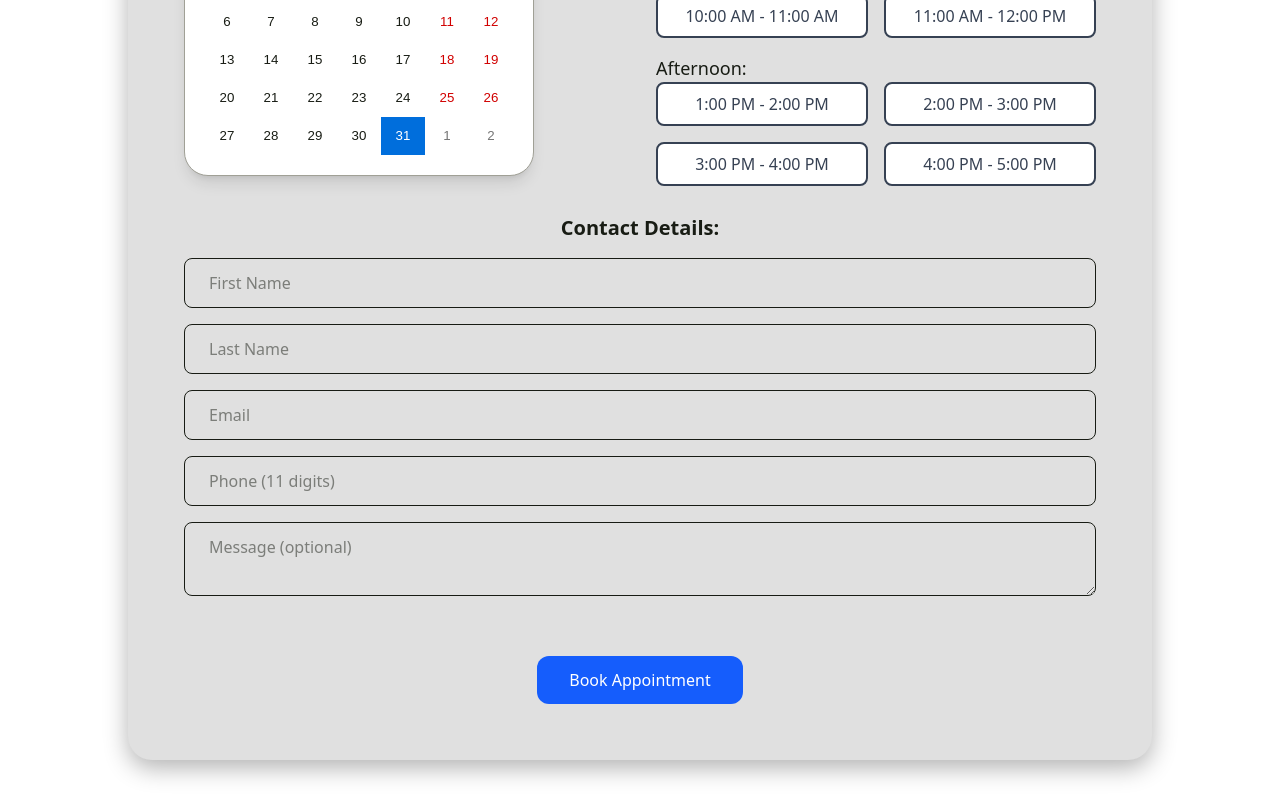
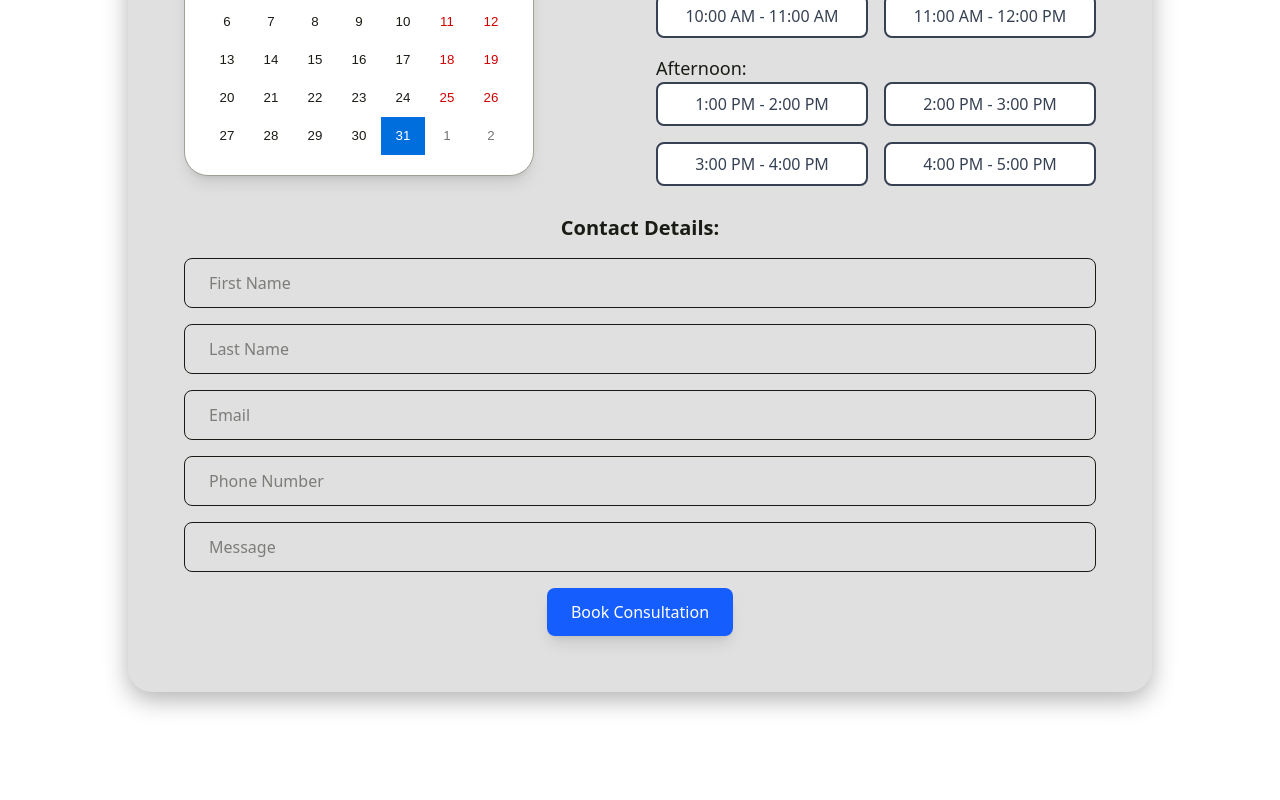
Before and after one commit to princeprog/pach-drugmart, a React (Vite) app: page /booking in a window 1280 px wide. Shown: the part 1193-1993 px from the top of the page. After the commit the page ends 1925 px from the top, so only its background shows below. Built offline with nearby package versions, Linux system fonts and the light colour scheme; no server answers; a web font is replaced by a local one.

Commit message:
User Booking Page Update
Date and Time error Fix

```diff
--- a/src/Routess.jsx
+++ b/src/Routess.jsx
@@ -41,7 +41,7 @@ export default function Routess() {
                 <Route path="schedule" element={<Schedule/>}></Route>
                 <Route path="messages" element={<Messages/>}></Route>
                 <Route path="user-management" element={<UserManagement/>}></Route>
-                <Route path="adminBookings" element={<AdminBookings/>}></Route>
+                <Route path="adminbookings" element={<AdminBookings/>}></Route>
             </Route>
         </Routes>
     )
--- a/src/admin pages/adminBookings/adminBookings.jsx
+++ b/src/admin pages/adminBookings/adminBookings.jsx
@@ -36,7 +36,6 @@ export default function AdminBookings() {
     const applyFilters = (date, query) => {
         let filtered = bookings;
 
-
         if (date) {
             filtered = filtered.filter((booking) => {
                 const bookingDate = new Date(booking.consultationDate);
@@ -44,7 +43,6 @@ export default function AdminBookings() {
                 return bookingDate.toISOString().split("T")[0] === filterDate.toISOString().split("T")[0];
             });
         }
-
 
         if (query) {
             filtered = filtered.filter((booking) => {
@@ -60,6 +58,13 @@ export default function AdminBookings() {
         setDateFilter("");
         setSearchQuery("");
         setFilteredBookings(bookings);
+    };
+
+    const formatTime = (time) => {
+        const [hours, minutes] = time.split(":");
+        const date = new Date();
+        date.setHours(hours, minutes);
+        return date.toLocaleTimeString([], { hour: "2-digit", minute: "2-digit", hour12: true });
     };
 
     return (
@@ -118,15 +123,10 @@ export default function AdminBookings() {
                             <tbody>
                                 {filteredBookings.length > 0 ? (
                                     filteredBookings.map((booking, index) => (
-                                        <tr
-                                            key={booking.id}
-                                            className={`${
-                                                index % 2 === 0 ? "bg-white" : "bg-gray-50"
-                                            } hover:bg-gray-200 transition-colors duration-200`}
-                                        >
+                                        <tr key={booking.id} className={`${index % 2 === 0 ? "bg-white" : "bg-gray-50"} hover:bg-gray-200 transition-colors duration-200`}>
                                             <td className="px-6 py-4 border-b border-gray-200">{`${booking.user.firstname} ${booking.user.lastname}`}</td>
                                             <td className="px-6 py-4 border-b border-gray-200">{new Date(booking.consultationDate).toLocaleDateString()}</td>
-                                            <td className="px-6 py-4 border-b border-gray-200">{booking.consultationTime}</td>
+                                            <td className="px-6 py-4 border-b border-gray-200">{formatTime(booking.consultationTime)}</td>
                                             <td className="px-6 py-4 border-b border-gray-200">{booking.googleMeetLink ? "Online" : "Onsite"}</td>
                                         </tr>
                                     ))
--- a/src/pages/Booking/Booking.jsx
+++ b/src/pages/Booking/Booking.jsx
@@ -39,7 +39,6 @@ function Modal({ message, isOpen, onClose }) {
     );
 }
 
-
 export default function Booking() {
     const [selectedDate, setSelectedDate] = useState(new Date());
     const [selectedSlot, setSelectedSlot] = useState(null);
@@ -55,62 +54,59 @@ export default function Booking() {
     });
     const [modalMessage, setModalMessage] = useState("");
     const [isModalOpen, setIsModalOpen] = useState(false);
-    const [bookedTimes, setBookedTimes] = useState([]); // New state for booked times
+    const [bookedTimes, setBookedTimes] = useState([]);
 
     const timeSlots = {
         morning: ["8:00 AM - 9:00 AM", "9:00 AM - 10:00 AM", "10:00 AM - 11:00 AM", "11:00 AM - 12:00 PM"],
         afternoon: ["1:00 PM - 2:00 PM", "2:00 PM - 3:00 PM", "3:00 PM - 4:00 PM", "4:00 PM - 5:00 PM"],
     };
 
-
-
     const handleDateChange = (date) => {
         const today = new Date();
         today.setHours(0, 0, 0, 0);
 
-        if (date < today) {
+        const localSelectedDate = new Date(date);
+
+        if (localSelectedDate < today) {
             setSelectedDate(today);
             setModalMessage("You cannot book an appointment for past dates.");
             setIsModalOpen(true);
         } else {
-            setSelectedDate(date);
+            setSelectedDate(localSelectedDate);
             setSelectedSlot(null);
-            fetchBookedTimes(date);
+            fetchBookedTimes(localSelectedDate);
         }
     };
 
-
-
     const fetchBookedTimes = async (date) => {
         try {
-            if (isNaN(date)) {
-                throw new Error('Invalid date');
-            }
-
-            const dateString = date.toISOString().split("T")[0];  // Format 'YYYY-MM-DD'
+            const dateString = date.toLocaleDateString("en-CA");
+            console.log("Sending date to backend:", dateString);
 
             const response = await axios.get(`http://localhost:8080/consultation/getBookedTimes/${dateString}`);
-
             setBookedTimes(response.data);
         } catch (error) {
             console.error("Error fetching booked times:", error.message || error);
         }
     };
 
+    const handleSlotSelection = (slot) => {
+        const formattedSlot = formatTime(slot);
 
-    const handleSlotSelection = (slot) => {
-        if (bookedTimes.includes(formatTime(slot))) {
+        const isBooked = bookedTimes.includes(formattedSlot);
+        if (isBooked) {
+            setModalMessage("This time slot is already booked.");
+            setIsModalOpen(true);
             return;
         }
+
         setSelectedSlot(slot);
     };
-
 
     const handleInputChange = (e) => {
         const { name, value } = e.target;
         setContactDetails({ ...contactDetails, [name]: value });
     };
-
 
     const formatTime = (time) => {
         const [hour, minute, period] = time.split(/[:\s]/);
@@ -120,36 +116,59 @@ export default function Booking() {
         } else if (period === "AM" && hour24 === 12) {
             hour24 = 0;
         }
-        return `${hour24.toString().padStart(2, "0")}:${minute}:00`; // Converts "8:00 AM" to "08:00:00"
+        return `${hour24.toString().padStart(2, "0")}:${minute}:00`;
     };
-
 
     const handleSubmit = (e) => {
         e.preventDefault();
+
         const phoneValid = /^[0-9]{11}$/.test(contactDetails.phone);
         const emailValid = /^[a-zA-Z0-9._%+-]+@[a-zA-Z0-9.-]+\.[a-zA-Z]{2,}$/.test(contactDetails.email);
         const suffixValid = /^(Jr|Sr|II|III|IV|V)$/.test(contactDetails.suffix);
 
-        // Validation checks
         if (!contactDetails.firstName || !contactDetails.lastName || !contactDetails.email || !contactDetails.phone || !selectedSlot) {
             setModalMessage("Please complete all required fields.");
             setIsModalOpen(true);
+            return;
         } else if (!phoneValid) {
             setModalMessage("Please enter a valid phone number (11 digits).");
             setIsModalOpen(true);
+            return;
         } else if (!emailValid) {
             setModalMessage("Please enter a valid email address.");
             setIsModalOpen(true);
+            return;
         } else if (contactDetails.suffix && !suffixValid) {
             setModalMessage("Please enter a valid suffix (e.g., Jr, Sr, II, III).");
             setIsModalOpen(true);
+            return;
         } else {
+            const localDate = new Date(selectedDate);
+            const timezoneOffset = localDate.getTimezoneOffset();
+            localDate.setMinutes(localDate.getMinutes() - timezoneOffset);
+
+            const dateString = localDate.toLocaleDateString("en-CA");
+
+            // Format the selected time slot to 24-hour format for comparison
+            const formattedSlot = formatTime(selectedSlot.split(" - ")[0]);
+
+            // Check if the selected date and time slot already exists in bookedTimes
+            const isSlotBooked = bookedTimes.some(
+                (bookedTime) => bookedTime.date === dateString && bookedTime.time === formattedSlot
+            );
+
+            if (isSlotBooked) {
+                setModalMessage("This date and time slot has already been booked. Please choose a different time.");
+                setIsModalOpen(true);
+                return;
+            }
+
             const consultationData = {
-                consultationDate: selectedDate.toISOString().split("T")[0], // Format date
-                consultationTime: formatTime(selectedSlot.split(" - ")[0]), // Format time to 24-hour format (HH:mm:ss)
-                googleMeetLink: consultationType === "Online" ? "https://meet.google.com/example" : null,
+                consultationDate: dateString,
+                consultationTime: formattedSlot,
+                googleMeetLink: consultationType === null,
                 user: {
-                    userId: 1, // This can be dynamic if the user is logged in
+                    userId: 1,
                     firstname: contactDetails.firstName,
                     lastname: contactDetails.lastName,
                     email: contactDetails.email,
@@ -160,6 +179,7 @@ export default function Booking() {
             axios
                 .post("http://localhost:8080/consultation/save", consultationData)
                 .then((response) => {
+                    // After successful booking, refresh the booked times for today's date
                     setModalMessage(
                         consultationType === "Online"
                             ? "Your online consultation appointment has successfully been sent. Please wait for email approval and the meeting link."
@@ -167,6 +187,18 @@ export default function Booking() {
                     );
                     setIsModalOpen(true);
 
+                    // Optionally, re-fetch booked times for today's date (just to be sure)
+                    const todayString = new Date().toLocaleDateString("en-CA");
+                    axios
+                        .get(`http://localhost:8080/consultation/getBookedTimes/${todayString}`)
+                        .then((response) => {
+                            setBookedTimes(response.data); // Refresh booked times for today's date
+                        })
+                        .catch((error) => {
+                            console.error("Error fetching booked times for today:", error);
+                        });
+
+                    // Reset the form and force the selected date to today
                     setContactDetails({
                         firstName: "",
                         lastName: "",
@@ -177,7 +209,9 @@ export default function Booking() {
                         message: "",
                     });
                     setSelectedSlot(null);
-                    setSelectedDate(new Date());
+
+                    // Force reset selectedDate to today's date to ensure refreshing the availability
+                    setSelectedDate(new Date()); // Reset to today's date
                 })
                 .catch((error) => {
                     setModalMessage("There was an error while saving your consultation. Please try again.");
@@ -192,22 +226,14 @@ export default function Booking() {
         setModalMessage("");
     };
 
-
     useEffect(() => {
         const today = new Date();
         today.setHours(0, 0, 0, 0);
 
-        setSelectedDate(today);
-        fetchBookedTimes(today);
+        const localToday = new Date(today);
+        setSelectedDate(localToday);
+        fetchBookedTimes(localToday);
     }, []);
-
-
-    useEffect(() => {
-        if (selectedDate) {
-            fetchBookedTimes(selectedDate);
-        }
-    }, [selectedDate]);
-
 
     return (
         <div className="flex flex-col items-center justify-center min-h-screen bg-white pt-2 pb-10">
@@ -329,26 +355,25 @@ export default function Booking() {
                         name="phone"
                         value={contactDetails.phone}
                         onChange={handleInputChange}
-                        placeholder="Phone (11 digits)"
+                        placeholder="Phone Number"
                         className="px-6 py-3 border border-black-300 rounded-lg"
                     />
-                    <textarea
+                    <input
+                        type="text"
                         name="message"
                         value={contactDetails.message}
                         onChange={handleInputChange}
-                        placeholder="Message (optional)"
+                        placeholder="Message"
                         className="px-6 py-3 border border-black-300 rounded-lg"
                     />
-                </div>
-
-                {/* Submit Button */}
-                <div className="flex justify-center">
-                    <button
-                        onClick={handleSubmit}
-                        className="cursor-pointer mt-8 bg-blue-600 text-white py-3 px-8 rounded-xl transition duration-300 hover:bg-blue-700"
-                    >
-                        Book Appointment
-                    </button>
+                    <div className="flex justify-center items-center h-full">
+                        <button
+                            onClick={handleSubmit}
+                            className="w-[10] aka bg-blue-600 text-white py-3 px-6 rounded-lg shadow-lg hover:bg-blue-700"
+                        >
+                            Book Consultation
+                        </button>
+                    </div>
                 </div>
             </div>
         </div>
```
